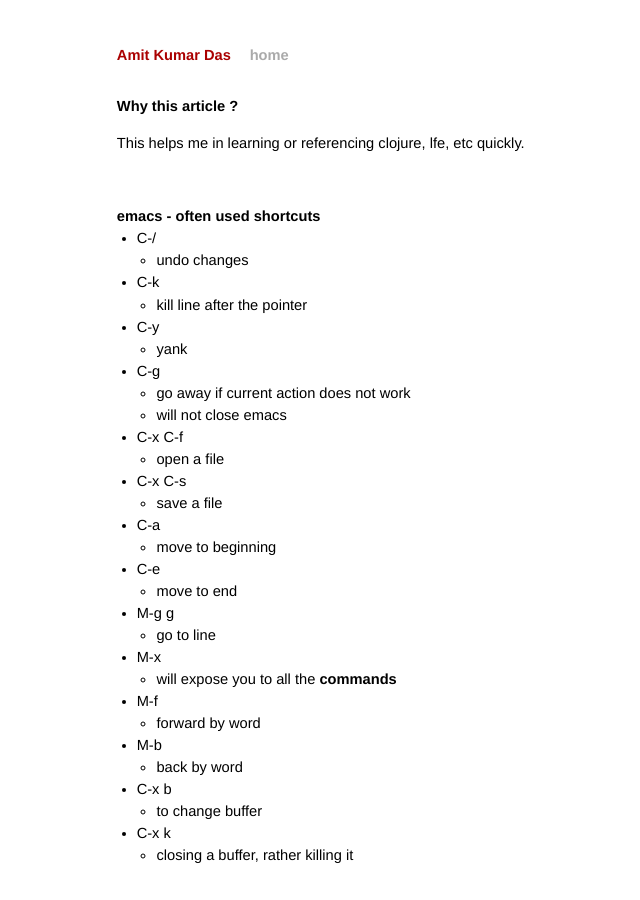
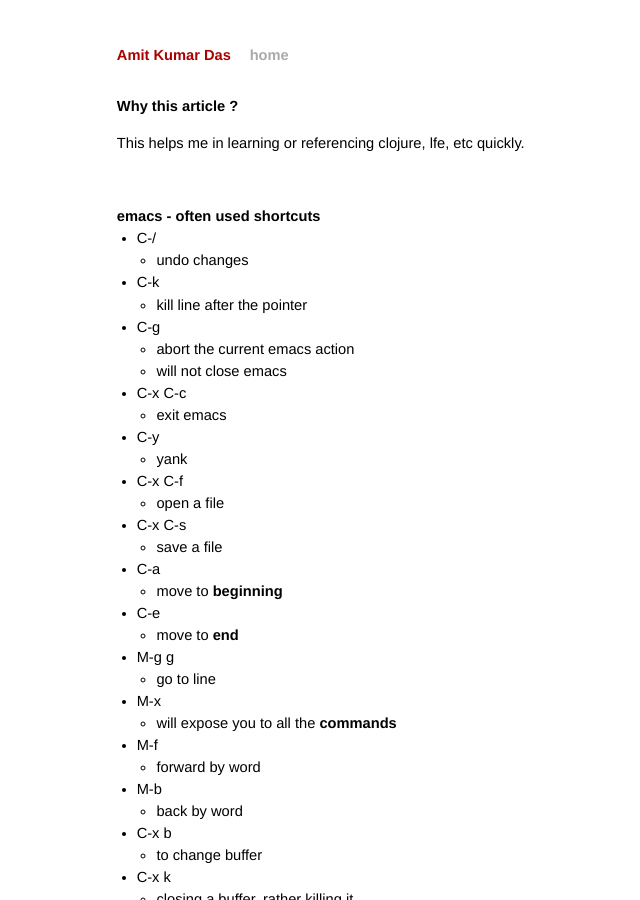
Before and after one commit to AmitKumarDas/amitkumardas.github.io, a Jekyll site: the page built from _posts/2016-08-12-my-lisp-refresher.md, in a window 1280 px wide and 900 px high. Shown: the whole window, without its empty margins (215-855 px from the left). Built offline with Jekyll 4.4.1, drawn with Linux system fonts in a browser that asks for light colours.

Commit message:
Update 2016-08-12-my-lisp-refresher.md

```diff
--- a/_posts/2016-08-12-my-lisp-refresher.md
+++ b/_posts/2016-08-12-my-lisp-refresher.md
@@ -15,19 +15,21 @@
   - undo changes
 - C-k
   - kill line after the pointer
+- C-g
+  - abort the current emacs action
+  - will not close emacs
+- C-x C-c
+  - exit emacs
 - C-y
   - yank
-- C-g
-  - go away if current action does not work
-  - will not close emacs
 - C-x C-f
   - open a file
 - C-x C-s
   - save a file
 - C-a
-  - move to beginning
+  - move to **beginning**
 - C-e
-  - move to end
+  - move to **end**
 - M-g g
   - go to line
 - M-x
```
